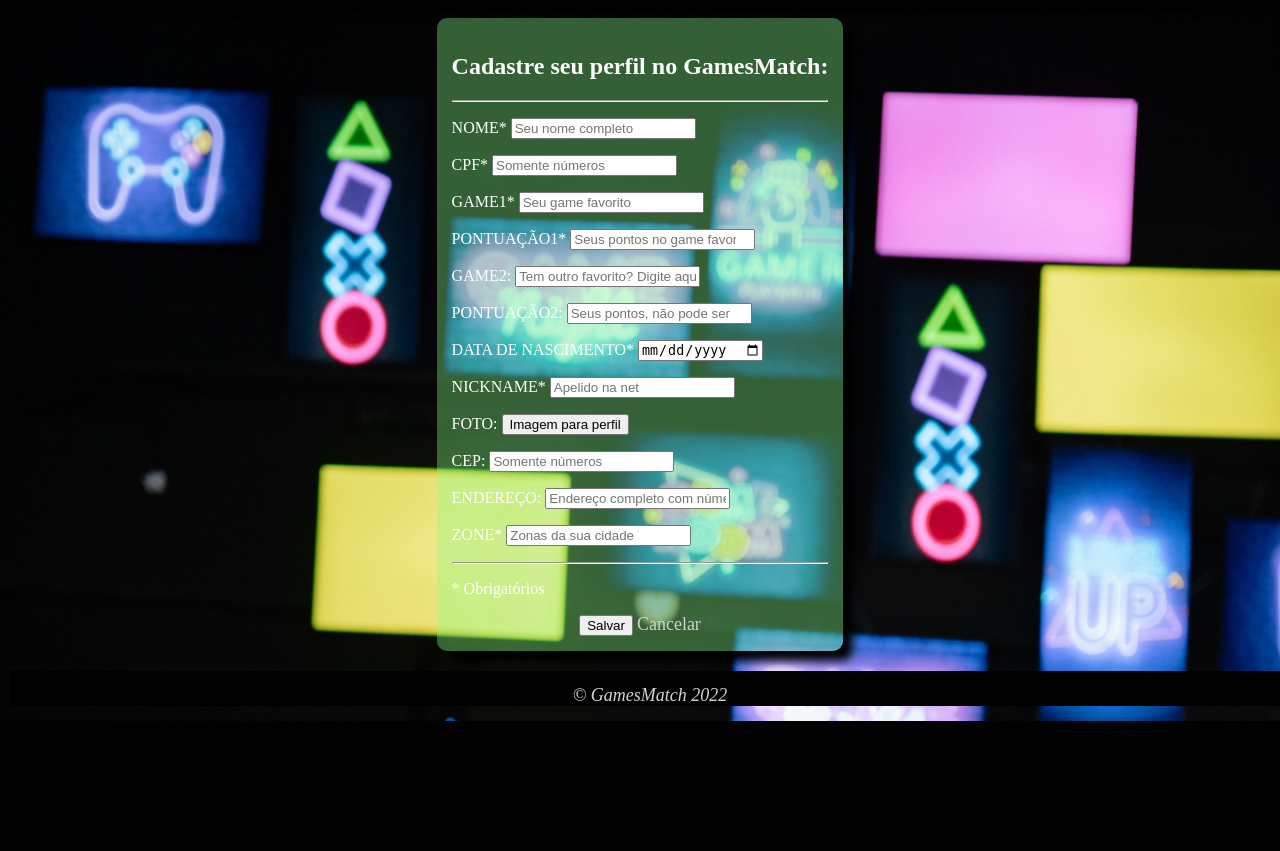
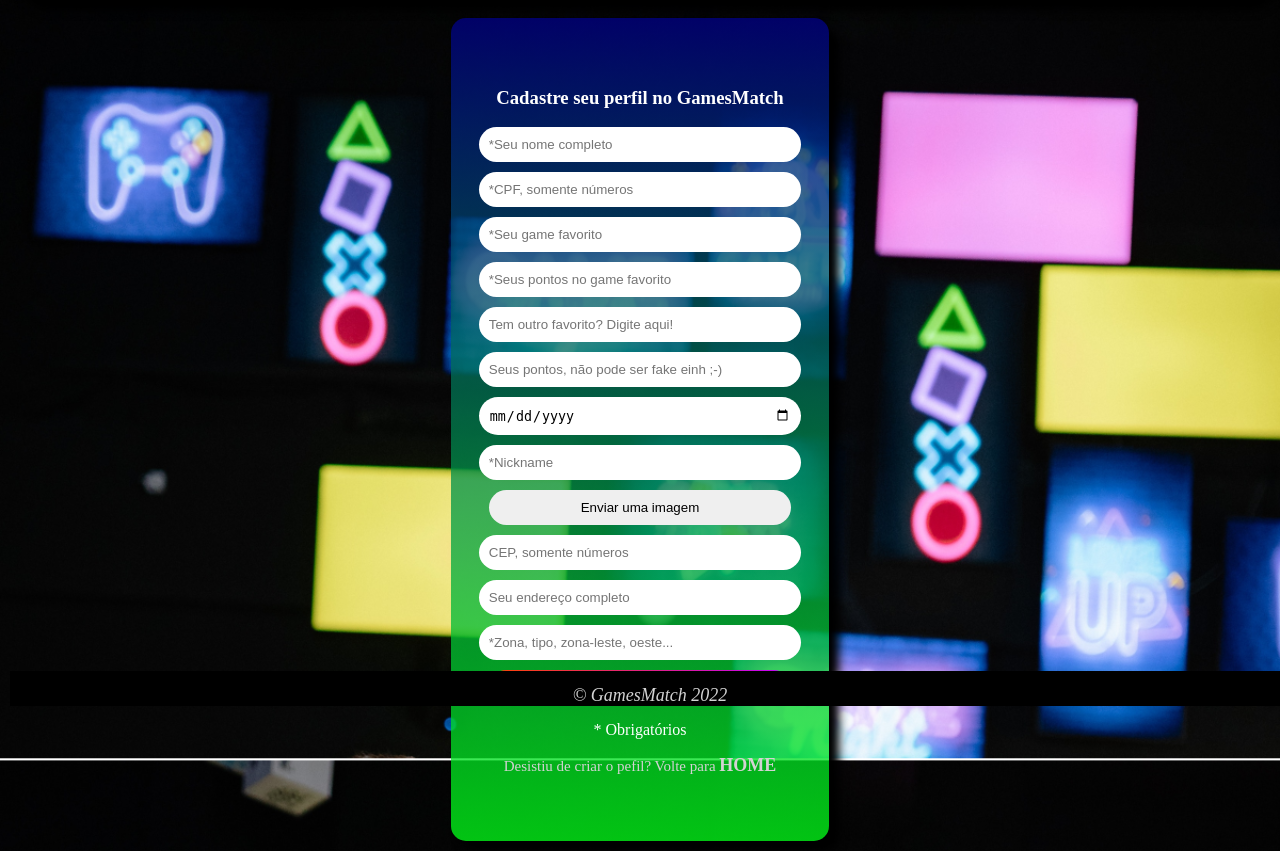
Before and after one commit to dielito2010/gamesmatch2, a Django app: page /perfil/add in a window 1280 px wide. Shown: the part 94-945 px from the top of the page. Before the commit the page ends 815 px from the top, so only its background shows below. Run offline with Django 4.2, Linux system fonts and the light colour scheme.

Commit message:
Perfumaria tela perfiladd

```diff
--- a/global/matchapp/static/matchapp/css/style.css
+++ b/global/matchapp/static/matchapp/css/style.css
@@ -86,6 +86,7 @@ a:hover{
 .container{
 	width: 100%;
 	height: 100%;
+  align-items: center;
 }
 
 .screen{
@@ -104,8 +105,22 @@ a:hover{
   box-shadow: 10px 10px 10px black;
 }
 
+.screenCadPerfil{
+	width: 30%;
+	background: linear-gradient( rgba(0, 0, 139, 0.733), rgba(2, 252, 23, 0.774));
+	border-radius: 15px;
+	text-align: center;
+	color: #fff;
+	align-items: center;
+  box-shadow: 10px 10px 10px black;
+  padding-top: 50px;
+  padding-bottom: 50px;
+  position: relative;
+  left: 35%;
+}
+
 .form{
-	display: flex;
+	display: contents;
 	flex-direction: column;
 }
 
@@ -134,7 +149,7 @@ a:hover{
 .description{
 	color: lightgray;
 	font-size: 15px;
-	margin-top: 50px;
+	margin-top: 0px;
 }
 
 .description a{
--- a/global/matchapp/templates/login.html
+++ b/global/matchapp/templates/login.html
@@ -1,6 +1,5 @@
 {% extends 'base.html' %}
 {% block content %}
-
 <div class="container">
     <!-- tela de login -->
     <div class="screen">
@@ -11,9 +10,8 @@
             <input type="password" placeholder="Senha" class="inputs" />
             <button class="btn">Entrar</button>
             <a href="#">Esqueceu sua senha?</a>
-            <p class="description">Não tem uma conta? Clique em  <a href="{% url 'home' %}">Criar</a></p>
+            <p class="description">Não tem uma conta? Clique em  <a href="{% url 'home' %}">CRIAR</a></p>
         </form>
     </div>
 </div>
-
 {% endblock %}
--- a/global/matchapp/templates/perfil_add.html
+++ b/global/matchapp/templates/perfil_add.html
@@ -1,34 +1,44 @@
 {% extends 'base.html' %}
 {% block content %}
-
-    <!--div class="form_perfil_add">
-        <h4>Cadastrar Perfil</h4>
-        <hr>
-        <--form action="" method="POST">
-        <form action="." method="POST">
+<div class="container">
+    <!-- tela de login -->
+    <div class="screenCadPerfil">
+        <!-- formulário de login -->
+        <form class="form" action="{% url 'perfil_add' %}" method="POST">
             {% csrf_token %}
-            {{ form.as_p }}
-            <button class="bnt-save" type="submit">Salvar</button>
-            <a href="{% url 'home' %}"></a><button class="bnt-cancel">Cancelar</button></a>
+            {% if messages %}
+            {% for m in messages %}
+            <div style="background-color: red; font-size: 20px;
+            color: white; text-align: center; border-radius: 20px;">
+                {{ m }}
+            </div>
+            {% endfor %}
+            {% endif %}
+            <h3 class="title">Cadastre seu perfil no GamesMatch</h3>
+            <input name="nome" type="text" placeholder="*Seu nome completo" class="inputs" />
+            <input name="cpf" type="text" placeholder="*CPF, somente números" maxlength="11" minlength="11" class="inputs" />
+            <input name="game1" type="text" placeholder="*Seu game favorito" class="inputs" />
+            <input name="pontuacao1" type="number" placeholder="*Seus pontos no game favorito" class="inputs" />
+            <input name="game2" type="text" placeholder="Tem outro favorito? Digite aqui!" class="inputs" />
+            <input name="pontuacao2" type="number" placeholder="Seus pontos, não pode ser fake einh ;-)" class="inputs" />
+            <input name="dat_nasc" type="date" class="inputs" />
+            <input name="nickname" type="text" placeholder="*Nickname" class="inputs" />
+            <input name="image" type="button" value="Enviar uma imagem" class="inputs" />
+            <input name="cep" type="text" placeholder="CEP, somente números" maxlength="8" minlength="8" class="inputs" />
+            <input name="endereco" type="text" placeholder="Seu endereço completo" class="inputs" />
+            <input name="zone" type="text" placeholder="*Zona, tipo, zona-leste, oeste..." class="inputs" />
+            <button class="btn" type="submit" onclick="savePerfil()">salvar</button>
+            <p>* Obrigatórios</p>
+            <p class="description">Desistiu de criar o pefil? Volte para  <a href="{% url 'home' %}">HOME</a></p>
         </form>
-    </div-->
-
+</div>
+{% endblock %} %}
+<!--/div>
     <section>
         <div class="headCadPerfil">
             <h1>Cadastre seu perfil no GamesMatch:</h1>
             <hr>
         </div>
-        {% if messages %}
-        {% for m in messages %}
-        <div style="background-color: red; font-size: 20px;
-        color: white; text-align: center; border-radius: 20px;">
-            <br>
-            {{ m }}
-            <br>
-            <br>
-        </div>
-        {% endfor %}
-        {% endif %}
         <div class="cadPerfil">
             <form action="{% url 'perfil_add' %}" method="POST">
                 {% csrf_token %}
@@ -53,5 +63,4 @@
                     <a href="{% url 'home' %}" <button class="bnt-cancel">Cancelar</a>
             </form>
         </div>
-    </section>
-{% endblock %} %}
+    </section-->
```
Also changed, not shown: global/db.sqlite3.
